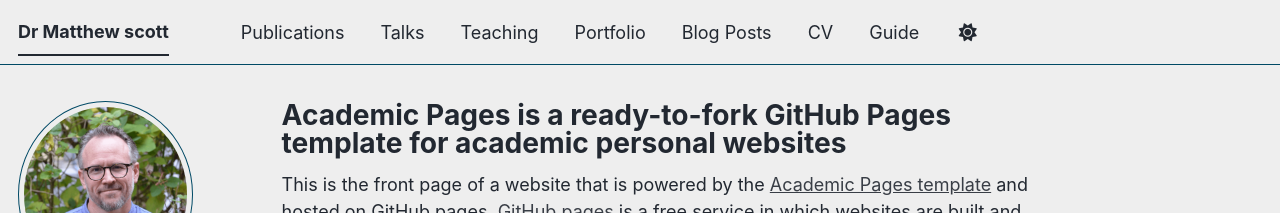
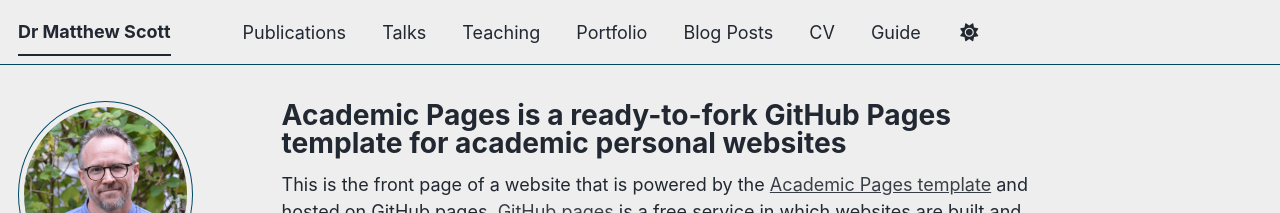
Before and after one commit to MatthewScott111/MatthewScott111.github.io, a Jekyll site: the page built from _pages/about.md, in a window 1280 px wide. Shown: the top 213 px of the page. Built offline with Jekyll 4.4.1, drawn with Linux system fonts in a browser that asks for light colours; some web fonts are replaced; a script bundle is joined from its source files by our own code; library files that are not in the unit come from our copies.

```diff
--- a/_config.yml
+++ b/_config.yml
@@ -9,7 +9,7 @@
 # Basic Site Settings
 locale                   : "en-US"
 site_theme               : "air" # The available themes options are "default", "air", "sunrise", "mint", "dirt" and "contrast"
-title                    : "Dr Matthew scott"
+title                    : "Dr Matthew Scott"
 title_separator          : "-"
 name                     : &name "Matthew Scott"
 description              : &description "Personsal webpage"   # Update this with a general description of your site, this is the default if not overridden by a page
```
